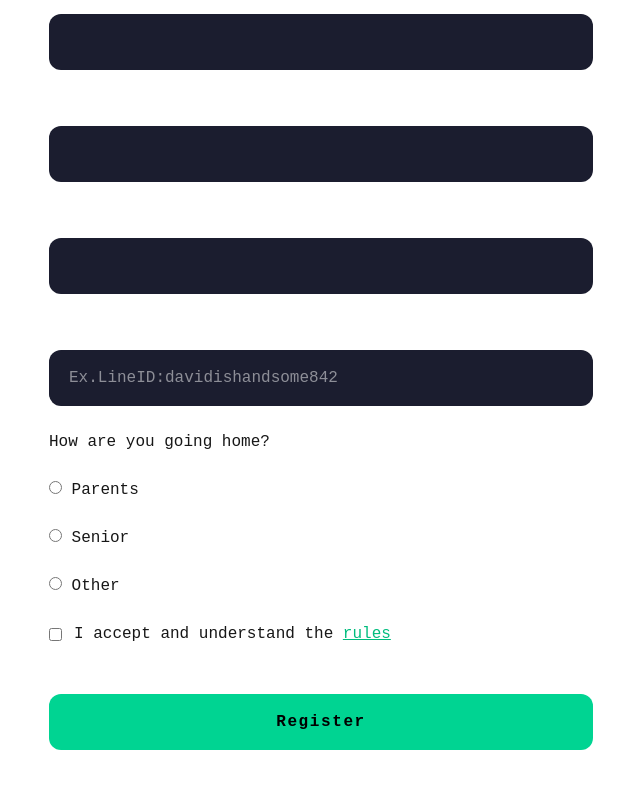
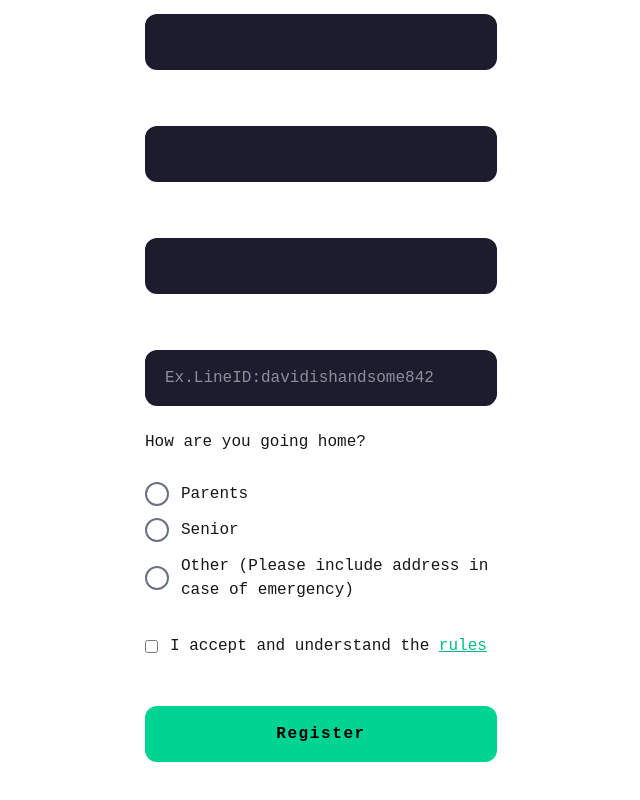
Before and after one commit to Davidsenec/first-drink-se18-frontend, a Next.js app: page /register in a window 1280 px wide. Shown: the part 414-1214 px from the top of the page, without its empty margins (319-959 px from the left). Built offline with nearby package versions, Linux system fonts and the light colour scheme.

Commit message:
feat: I worked til 5 am for this i have no idea what I wrote

```diff
--- a/src/app/admin/page.tsx
+++ b/src/app/admin/page.tsx
@@ -28,6 +28,7 @@ type BackUser = {
 type User = {
     id: number;
     user_name: string;
+    full_name: string;
     contact_info: string;
     nick_name: string;
     address: string;
@@ -142,8 +143,8 @@ async function updateStatus(id: number, status: UserStatus) {
     );
 }
     return (
-        <main className="flex justify-center px-3 py-6">
-            <div className="flex flex-col w-full max-w-xl px-4 py-8 gap-3">
+        <main className="min-h-screen flex justify-center px-3 py-6">
+            <div className="flex flex-col mx-auto w-full max-w-lg px-4 py-8 gap-3">
                 <div className="align-start">
                     <button className="mb-3 mr-5 text-gray-500 hover:text-white" onClick={handleLogout}>Logout</button>
                     <button className="mb-3 text-gray-500 hover:text-white" onClick={handleRefresh}>refresh</button>
@@ -157,34 +158,42 @@ async function updateStatus(id: number, status: UserStatus) {
                 </div>
 
                 <TextInput label="" value={searchName} onChange={setSearch} placeholder="Search Nickname" />
-                <table className="w-full rounded-lg border border-gray-500 border-separate border-spacing-0 bg-[#1B1D2F] mt-6">
-                    <thead className="border-b border-gray-500">
-                    <tr className="">
-                        <th className="p-2">#</th>
-                        <th className="">Nickname</th>
-                        <th className="">Status</th>
-                        <th className="">ContactInfo</th>
-                        <th className="">Address</th>
+                <div className="w-full overflow-x-auto">
+                    <table className="w-full mt-5 min-w-105 table-fixed overflow-hidden rounded-lg border border-gray-500 bg-[#1B1D2F]">
+                        <thead>
+                        <tr className="border-b border-gray-700">
+                            <th className="w-10 p-2">#</th>
+                            <th className="w-1/3">Nickname</th>
+                            <th className="w-1/3">Status</th>
+                            <th className="w-10 p-2">Info</th>
                         </tr>
                         </thead>
 
-                    <tbody className="text-center">
+                        <tbody>
                             {visibleUsers.map((user) =>
-                            <tr key={user.id} className="border-b">
-                                <td className="p-4">{user.id-1}</td>
-                                <td className="p-2">{user.nick_name}</td>
-                                <td className="p-3"><Dropdown
+                                <tr key={user.id} className="border-b border-gray-700">
+                                    <td className="p-4 text-sm text-center">{user.id-1}</td>
+                                    <td className="p-2 text-sm text-center"><div className="whitespace-normal wrap-break-word">{user.nick_name}</div></td>
+                                    <td className="p-3 text-sm text-center"><Dropdown
                                         value={user.status}
                                         onChange={(value) => updateStatus(user.id, value as UserStatus)}
                                         options={options}>
                                     </Dropdown></td>
-                                <td className="p-2">{user.contact_info}</td>
-                                <td className="p-2">{user.address}</td>
+                                    {/* <td className="p-2">{user.contact_info}</td> */}
+                                    {/* <td className="p-2">{user.address}</td> */}
+                                    <td className="p-2"><Modal
+                                        title="User Info"
+                                        trigger={<p className="cursor-pointer hover:text-emerald-500 rounded-full border text-center font-bold">i</p>}>
+                                        <p className="text-white">Full name: {user.full_name}</p>
+                                        <p className="text-white">Address: {user.address}</p>
+                                        <p className="text-white">Contact info: {user.contact_info}</p>
+                                    </Modal></td>
                                 </tr>
                             )}
                         </tbody>
                     </table>
                 </div>
+            </div>
         </main>
     );
 }
--- a/src/app/register/page.tsx
+++ b/src/app/register/page.tsx
@@ -4,6 +4,7 @@ import { useState } from "react";
 import TextInput from "@/components/ui/TextInput";
 import Button from "@/components/ui/Button";
 import Modal from "@/components/ui/Modal";
+import RadioOption from "@/components/ui/RadioOption";
 import Link from "next/link";
 import { useRouter } from 'next/navigation';
 
@@ -17,7 +18,7 @@ export default function RegisterPage() {
     const [full_name, setFullName] = useState("");
     const [nick_name, setNickName] = useState("");
     const [contact_info, setContactInfo] = useState("");
-    const [address, setAddress] = useState("parent");
+    const [address, setAddress] = useState("parents");
     const router = useRouter();
 
 
@@ -93,7 +94,7 @@ export default function RegisterPage() {
 
     return (
         <main className="flex justify-center px-6 py-12">
-        <div className="w-full max-w-xl p-4 animate-card">
+        <div className="w-full max-w-sm p-4 animate-card">
             <Link href="../"><button className="mb-3 text-gray-500 hover:text-white ">&#8592; Back</button></Link>
             <h1 className="mb-6 text-5xl font-bold text-center animate-header">REGISTER</h1>
 
@@ -139,7 +140,7 @@ export default function RegisterPage() {
                 />
 
                 <p>How are you going home?</p>
-                <label><input type="radio" name="source" value="parents"
+                {/* <label><input type="radio" name="source" value="parents"
                 onChange={(e) => setSelectedOption(e.target.value)} className="rounded border p-3"/> Parents</label>
                 <label><input type="radio" name="source" value="senior"
                 onChange={(e) => setSelectedOption(e.target.value)} className="rounded border p-3"/> Senior</label>
@@ -152,7 +153,39 @@ export default function RegisterPage() {
                         value={address}
                         onChange={setAddress}
                     />
-                )}
+                )} */}
+
+                <div>
+                    <div className="flex flex-col gap-3 mt-1">
+                        <RadioOption
+                            label="Parents"
+                            checked={selected === "parents"}
+                            onChange={() => {setSelectedOption("parents"); setAddress("parents");}}
+                        />
+                        <RadioOption
+                            label="Senior"
+                            checked={selected === "senior"}
+                            onChange={() => {setSelectedOption("senior"); setAddress("senior");}}
+                        />
+
+                        <RadioOption
+                            label="Other (Please include address in case of emergency)"
+                            checked={selected === "other"}
+                            onChange={() => setSelectedOption("other")}
+                        />
+                        </div>
+
+                        <div className="flex flex-col mt-2">
+                        {selected === "other" && (
+                            <TextInput
+                            label=""
+                            value={address}
+                            onChange={setAddress}
+                            placeholder="Emergency address"
+                            />
+                        )}
+                    </div>
+                </div>
 
                 <label className="flex items-center gap-3">
                     <input type="checkbox"/>
--- a/src/components/ui/Modal.tsx
+++ b/src/components/ui/Modal.tsx
@@ -36,7 +36,7 @@ export default function Modal({trigger, title, children,}: ModalProps) {
                     {children}
 
                     <div className="flex justify-end">
-                        <button onClick={closeModal} className="rounded bg-emerald-500 px-4 py-2">
+                        <button onClick={closeModal} className="cursor-pointer rounded bg-emerald-500 px-4 py-2">
                             Close
                         </button>
                     </div>
```
Lines whose indentation alone changed are shown as unchanged.
